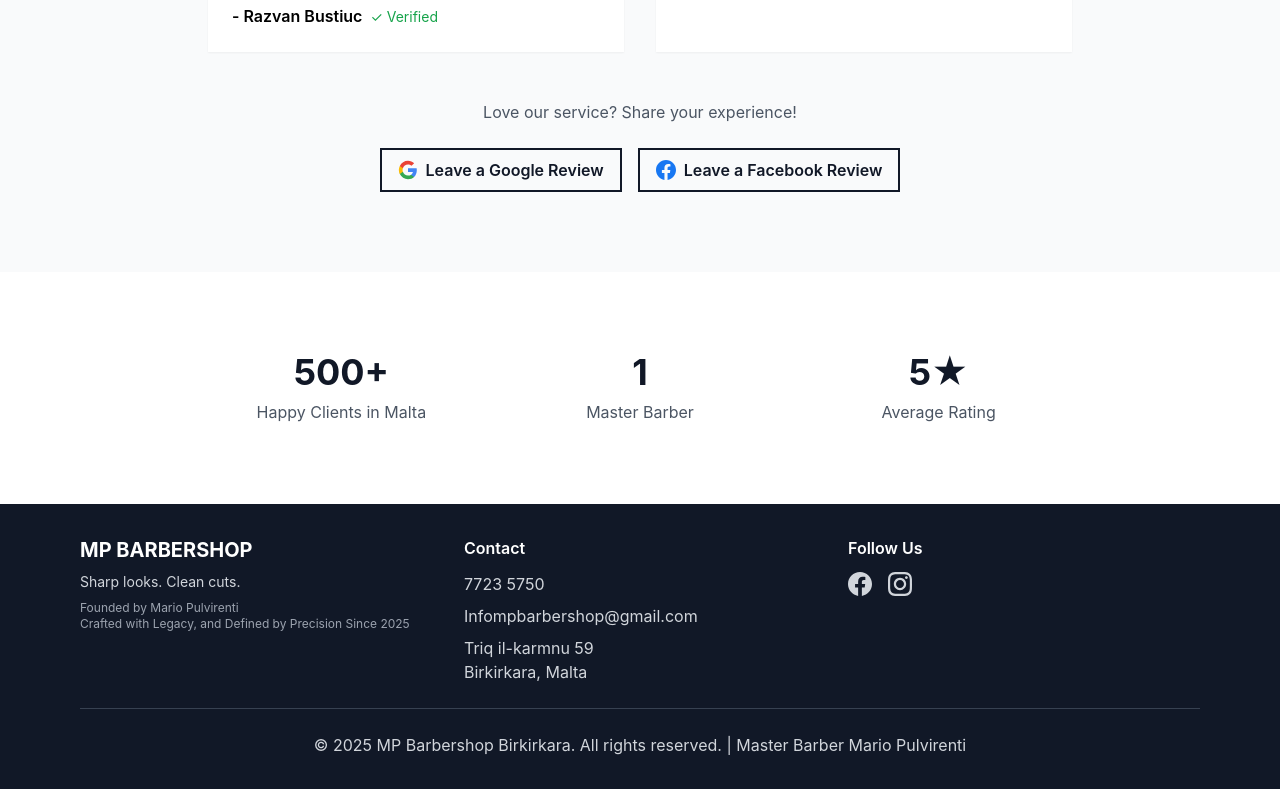
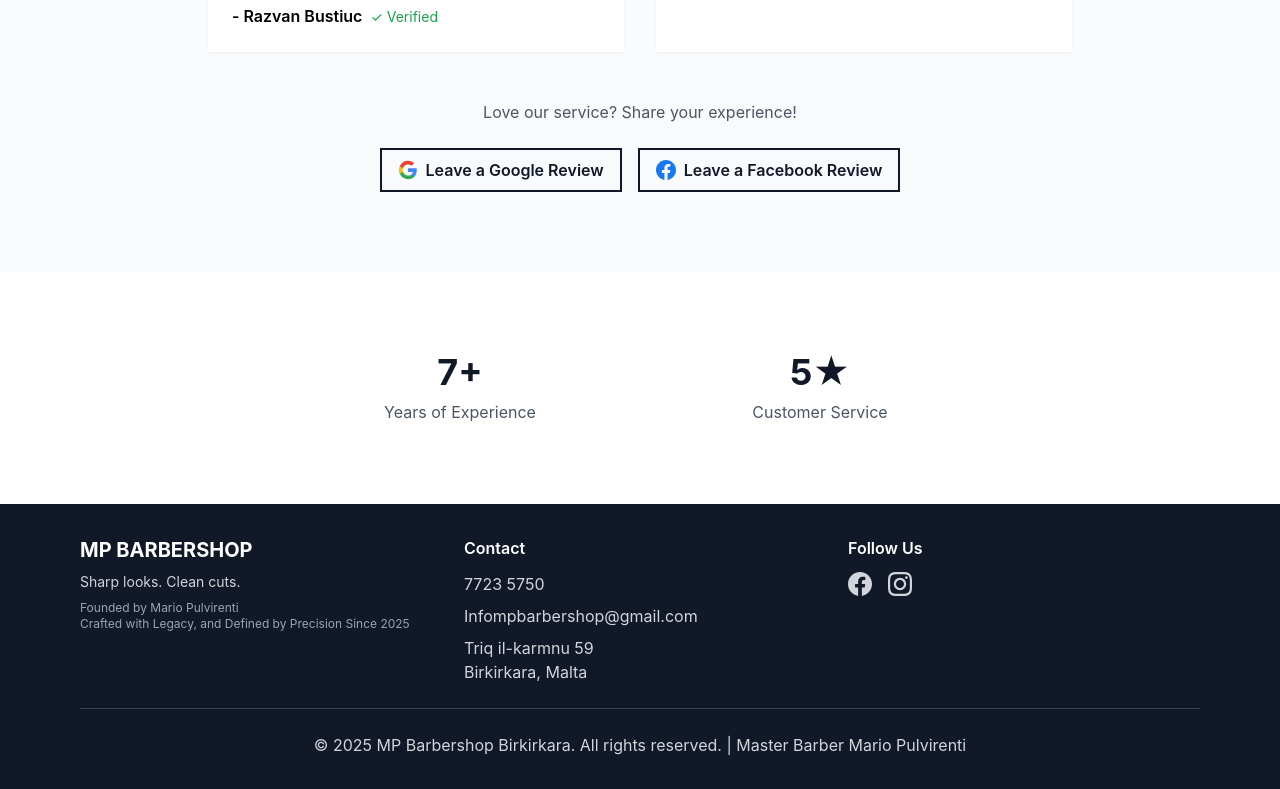
Before and after one commit to dnlbowers/mpBarbers, a React (Create React App) app: page / in a window 1280 px wide. Shown: the part 2166-2955 px from the top of the page. Built offline with nearby package versions, Linux system fonts and the light colour scheme.

Commit message:
feat: add reusable StatsSection component and integrate it into AboutPage and HomePage for consistent statistics display

```diff
--- a/src/components/features/AboutPage.tsx
+++ b/src/components/features/AboutPage.tsx
@@ -5,11 +5,12 @@
 import React from 'react';
 import { TEAM_MEMBERS } from '../../constants';
 import Card from '../ui/Card';
+import StatsSection from '../ui/StatsSection';
 
 const AboutPage: React.FC = () => {
   return (
-    <div className="pt-20">
-      <section className="py-20 bg-white">
+    <div className="pt-15">
+      <section className="pt-20 bg-white">
         <div className="max-w-4xl mx-auto px-4">
           <h1 className="text-5xl font-bold text-center mb-8">
             MP BARBERSHOP
@@ -40,24 +41,12 @@ const AboutPage: React.FC = () => {
             </p>
           </div>
 
-          <div className="grid md:grid-cols-3 gap-8 mb-16">
-            <div className="text-center">
-              <div className="text-4xl font-bold text-gray-900 mb-2">500+</div>
-              <p className="text-gray-600">Happy Clients</p>
-            </div>
-            <div className="text-center">
-              <div className="text-4xl font-bold text-gray-900 mb-2">4</div>
-              <p className="text-gray-600">Expert Barbers</p>
-            </div>
-            <div className="text-center">
-              <div className="text-4xl font-bold text-gray-900 mb-2">5★</div>
-              <p className="text-gray-600">Average Rating</p>
-            </div>
-          </div>
         </div>
       </section>
 
-      <section className="py-20 bg-gray-50">
+      <StatsSection className="pt-5 pb-14" />
+
+      <section className="pt-12 pb-20 bg-gray-50">
         <div className="max-w-6xl mx-auto px-4">
           <h2 className="text-4xl font-bold text-center mb-12">OUR TEAM</h2>
           <div className="grid md:grid-cols-4 gap-8">
--- a/src/components/features/HomePage.tsx
+++ b/src/components/features/HomePage.tsx
@@ -11,6 +11,7 @@ import { useSEO, useStructuredData, SEO_CONFIGS, BUSINESS_STRUCTURED_DATA } from
 import Button from '../ui/Button';
 import Card from '../ui/Card';
 import BookingModal from '../ui/BookingModal';
+import StatsSection from '../ui/StatsSection';
 import styles from './css/HomePage.module.css';
 import heroImage from '../../assets/images/home/mpbarber-wide-view.webp';
 
@@ -175,33 +176,7 @@ const HomePage: React.FC = () => {
       </section>
 
       {/* Stats Section */}
-      <section
-        className="py-20 bg-white"
-        aria-label="Company statistics"
-      >
-        <div className="max-w-4xl mx-auto px-4">
-          <div className="grid md:grid-cols-3 gap-8 text-center">
-            <div>
-              <div className="text-4xl font-bold text-gray-900 mb-2" aria-label="500 plus happy clients">
-                500+
-              </div>
-              <p className="text-gray-600">Happy Clients in Malta</p>
-            </div>
-            <div>
-              <div className="text-4xl font-bold text-gray-900 mb-2" aria-label="Master barber with traditional barbering excellence">
-                1
-              </div>
-              <p className="text-gray-600">Master Barber</p>
-            </div>
-            <div>
-              <div className="text-4xl font-bold text-gray-900 mb-2" aria-label="5 star average rating">
-                5★
-              </div>
-              <p className="text-gray-600">Average Rating</p>
-            </div>
-          </div>
-        </div>
-      </section>
+      <StatsSection />
 
       <BookingModal
         isOpen={isBookingModalOpen}
--- /dev/null
+++ b/src/components/ui/StatsSection.tsx
@@ -0,0 +1,38 @@
+/**
+ * Stats Section Component - Reusable statistics display
+ * Shows key barbershop metrics with consistent styling
+ */
+
+import React from 'react';
+
+interface StatsSectionProps {
+  className?: string;
+}
+
+const StatsSection: React.FC<StatsSectionProps> = ({ className = "py-20" }) => {
+  return (
+    <section
+      className={`${className} bg-white`}
+      aria-label="Company statistics"
+    >
+      <div className="max-w-4xl mx-auto px-4">
+        <div className="grid md:grid-cols-2 gap-12 text-center max-w-2xl mx-auto">
+          <div>
+            <div className="text-4xl font-bold text-gray-900 mb-2" aria-label="Years of experience">
+              7+
+            </div>
+            <p className="text-gray-600">Years of Experience</p>
+          </div>
+          <div>
+            <div className="text-4xl font-bold text-gray-900 mb-2" aria-label="5 star customer service">
+              5★
+            </div>
+            <p className="text-gray-600">Customer Service</p>
+          </div>
+        </div>
+      </div>
+    </section>
+  );
+};
+
+export default React.memo(StatsSection);
```
